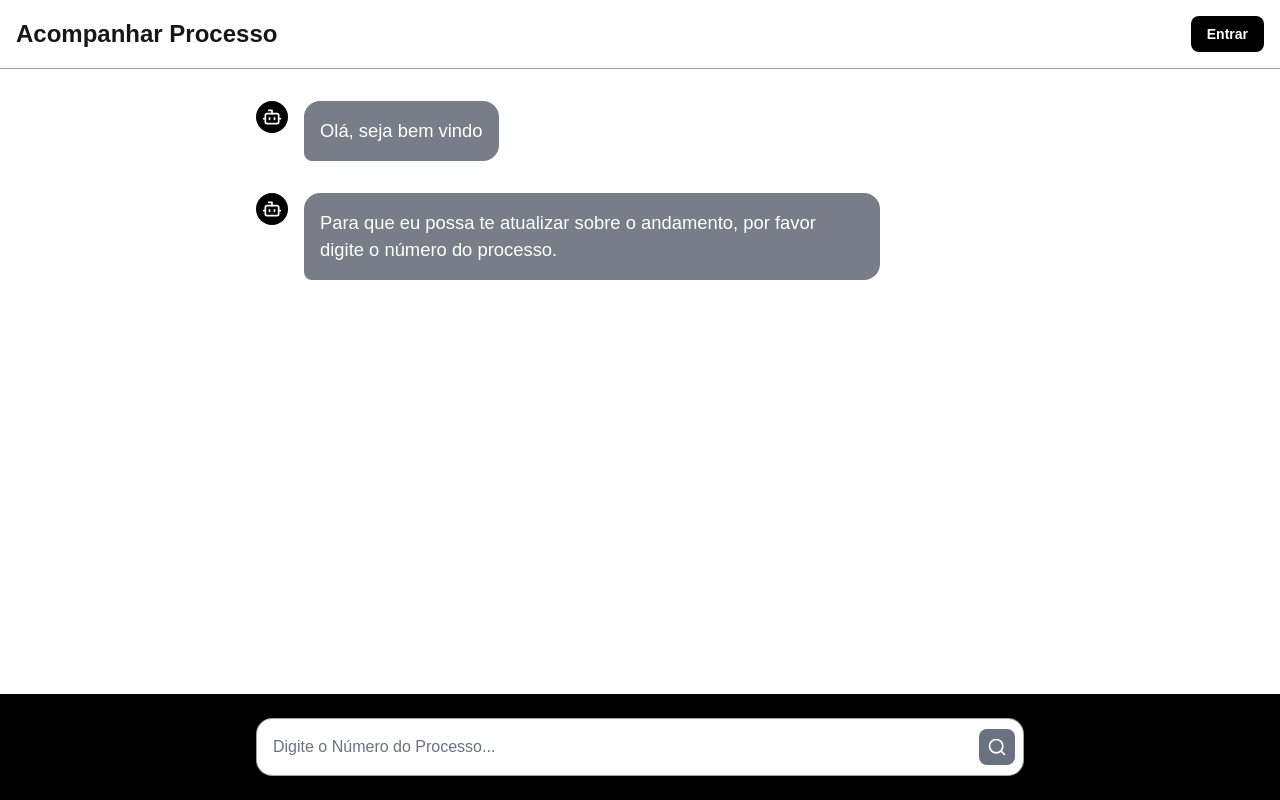
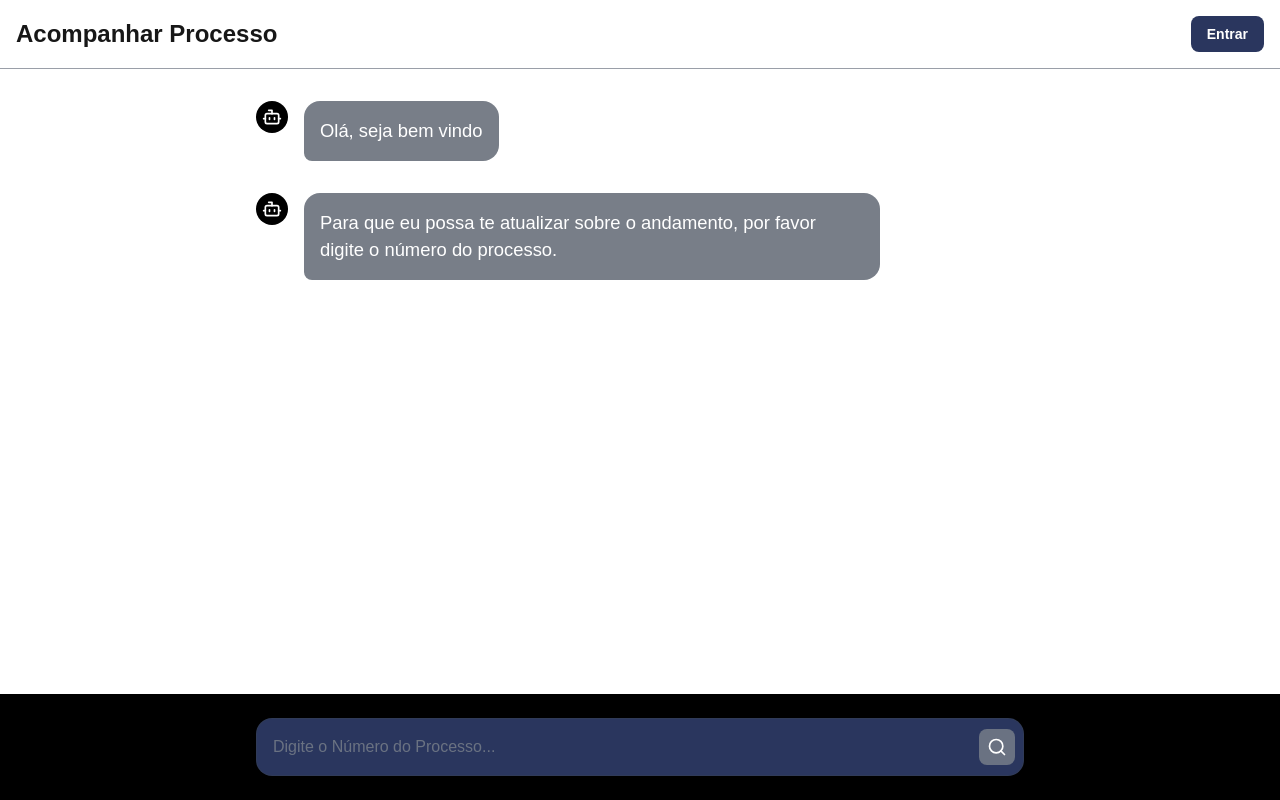
Before and after one commit to MatheusT23/consulta-processual-app, a Next.js app: page / in a window 1280 px wide. Built offline with nearby package versions, Linux system fonts and the light colour scheme.

Commit message:
style: update colors for login button and textarea

```diff
--- a/pages/index.tsx
+++ b/pages/index.tsx
@@ -167,7 +167,7 @@ export default function App() {
           <h1 className="text-2xl font-bold font-sans">Acompanhar Processo</h1>
         </div>
         <div className="flex items-center gap-2">
-           <Link href="/login" className="bg-black text-white px-4 py-2 text-sm font-semibold rounded-lg hover:bg-blue-700 transition-colors">
+           <Link href="/login" className="bg-[#2a365e] text-white px-4 py-2 text-sm font-semibold rounded-lg hover:opacity-90 transition-colors">
             Entrar
            </Link>
            {/*<button className="p-2 rounded-md hover:bg-gray-700/50 transition-colors">
@@ -239,7 +239,7 @@ export default function App() {
           </div>*/}
 
           {/* Text Input Area #2a2b30 */}
-          <div className="relative flex items-center p-2 bg-[#fff] border border-gray-700/50 rounded-2xl">
+          <div className="relative flex items-center p-2 bg-[#2a365e] border border-gray-700/50 rounded-2xl">
             <textarea
               value={inputValue}
               onChange={(e) => {
```
